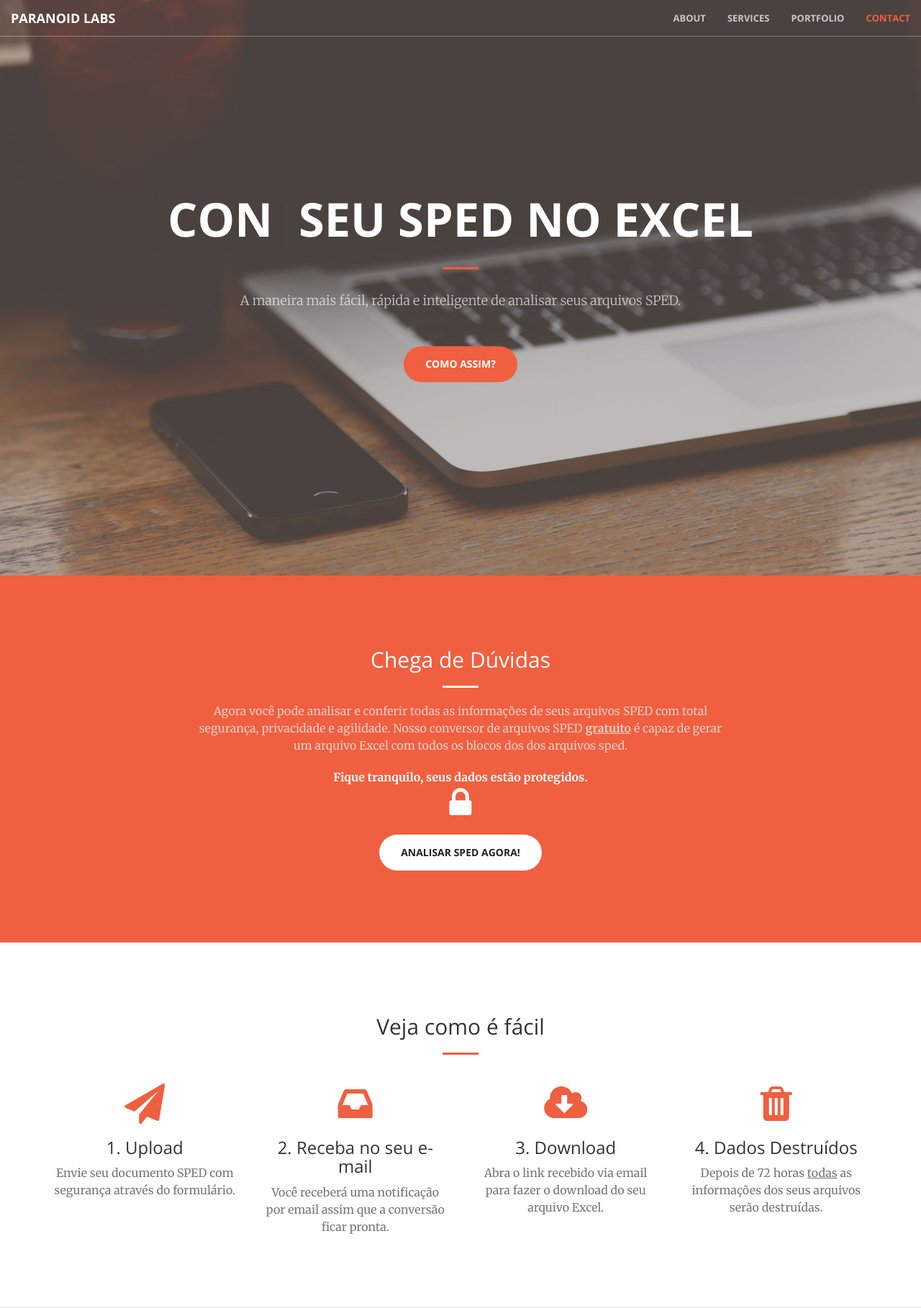
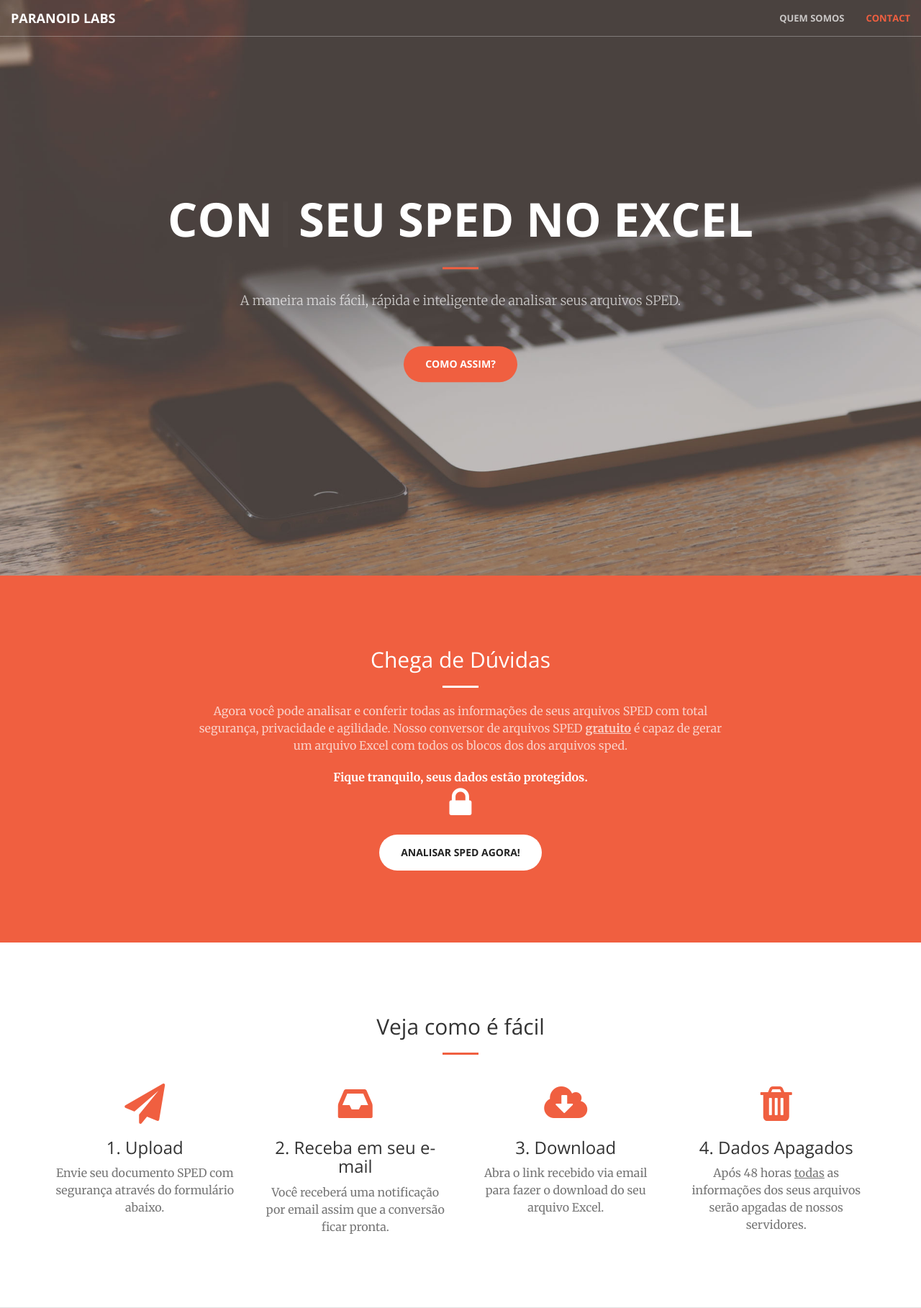
Before and after one commit to tilacog/paranoid, a Django app: page /beta/ in a window 1280 px wide. Shown: the top 1818 px of the page at 72% size. Run offline with Django 3.2, Linux system fonts and the light colour scheme; parts of the project's set-up code (start-up, migrations or seed data) failed here and were passed over; some libraries are stand-ins or nearby versions.

Commit message:
Minor text improvements

```diff
--- a/paranoid/static/squeeze-custom.css
+++ b/paranoid/static/squeeze-custom.css
@@ -23,3 +23,20 @@
 header .header-content .header-content-inner {
     max-width: 1200px;
 }
+
+aside#upload-form {
+    font-family: "Open Sans","Helvetica Neue",Arial,sans-serif;
+}
+
+/* Contact section imported from agency.css */
+
+
+section#contact {
+  background-color: #222222;
+  background-image: url('./squeeze/img/map-image.png');
+  background-position: center;
+  background-repeat: no-repeat;
+}
+section#contact .section-heading {
+  color: white;
+}
--- a/squeeze/templates/landing.html
+++ b/squeeze/templates/landing.html
@@ -11,7 +11,7 @@
     method="POST" action="{% url 'receive_squeezejob' %}"
     enctype="multipart/form-data">
 
-  <legend>Converta seu arquivo SPED numa planilha Excel em instantes.</legend>
+  <legend>Converta seu arquivo SPED em uma planilha Excel em instantes.</legend>
   <hr class="primary">
   <fieldset>
     {% csrf_token %}
--- a/squeeze/templates/squeeze_base.html
+++ b/squeeze/templates/squeeze_base.html
@@ -56,13 +56,7 @@
             <div class="collapse navbar-collapse" id="bs-example-navbar-collapse-1">
                 <ul class="nav navbar-nav navbar-right">
                     <li>
-                        <a class="page-scroll" href="#about">About</a>
-                    </li>
-                    <li>
-                        <a class="page-scroll" href="#services">Services</a>
-                    </li>
-                    <li>
-                        <a class="page-scroll" href="#portfolio">Portfolio</a>
+                        <a class="page-scroll" href="#about">Quem somos</a>
                     </li>
                     <li>
                         <a class="page-scroll" href="#contact">Contact</a>
@@ -121,28 +115,28 @@
                     <div class="service-box">
                         <i class="fa fa-4x fa-paper-plane wow bounceIn text-primary" data-wow-delay=".3s"></i>
                         <h3>1. Upload</h3>
-                        <p class="text-muted">Envie seu documento SPED com segurança através do formulário.</p>
+                        <p class="text-muted">Envie seu documento SPED com segurança através do formulário abaixo.</p>
                     </div>
                 </div>
                 <div class="col-lg-3 col-md-6 text-center">
                     <div class="service-box">
-                        <i class="fa fa-4x fa-inbox wow bounceIn text-primary" data-wow-delay=".6s"></i>
-                        <h3>2. Receba no seu e-mail</h3>
+                        <i class="fa fa-4x fa-inbox wow bounceIn text-primary" data-wow-delay=".3s"></i>
+                        <h3>2. Receba em seu e-mail</h3>
                         <p class="text-muted">Você receberá uma notificação por email assim que a conversão ficar pronta.</p>
                     </div>
                 </div>
                 <div class="col-lg-3 col-md-6 text-center">
                     <div class="service-box">
-                        <i class="fa fa-4x fa-cloud-download wow bounceIn text-primary" data-wow-delay=".9s"></i>
+                        <i class="fa fa-4x fa-cloud-download wow bounceIn text-primary" data-wow-delay=".3s"></i>
                         <h3>3. Download</h3>
                         <p class="text-muted">Abra o link recebido via email para fazer o download do seu arquivo Excel.</p>
                     </div>
                 </div>
                 <div class="col-lg-3 col-md-6 text-center">
                     <div class="service-box">
-                        <i class="fa fa-4x fa-trash wow bounceIn text-primary" data-wow-delay="1.2s"></i>
-                        <h3>4. Dados Destruídos</h3>
-                        <p class="text-muted">Depois de 72 horas <u>todas</u> as informações dos seus arquivos serão destruídas.</p>
+                        <i class="fa fa-4x fa-trash wow bounceIn text-primary" data-wow-delay=".3s"></i>
+                        <h3>4. Dados Apagados</h3>
+                        <p class="text-muted">Após 48 horas <u>todas</u> as informações dos seus arquivos serão apgadas de nossos servidores.</p>
                     </div>
                 </div>
             </div>
@@ -168,7 +162,7 @@
                 <div class="col-lg-8 col-lg-offset-2 text-center">
                     <h2 class="section-heading">Entre em Contato!</h2>
                     <hr class="primary">
-                    <p>Ficou com alguma dúvida? Sem problemas! Envie um email para gente com seus questionamentos ou sugestões e responderemos o mais rápido possível!</p>
+                    <p>Ficou com alguma dúvida? Envie um email para gente com seus questionamentos ou sugestões e responderemos o mais rápido possível!</p>
                 </div>
                 <div class="col-lg-12 text-center">
                     <i class="fa fa-envelope-o fa-3x wow bounceIn" data-wow-delay=".3s"></i>
```
Also changed, not shown: paranoid/static/squeeze/img/map-image.png (added).
